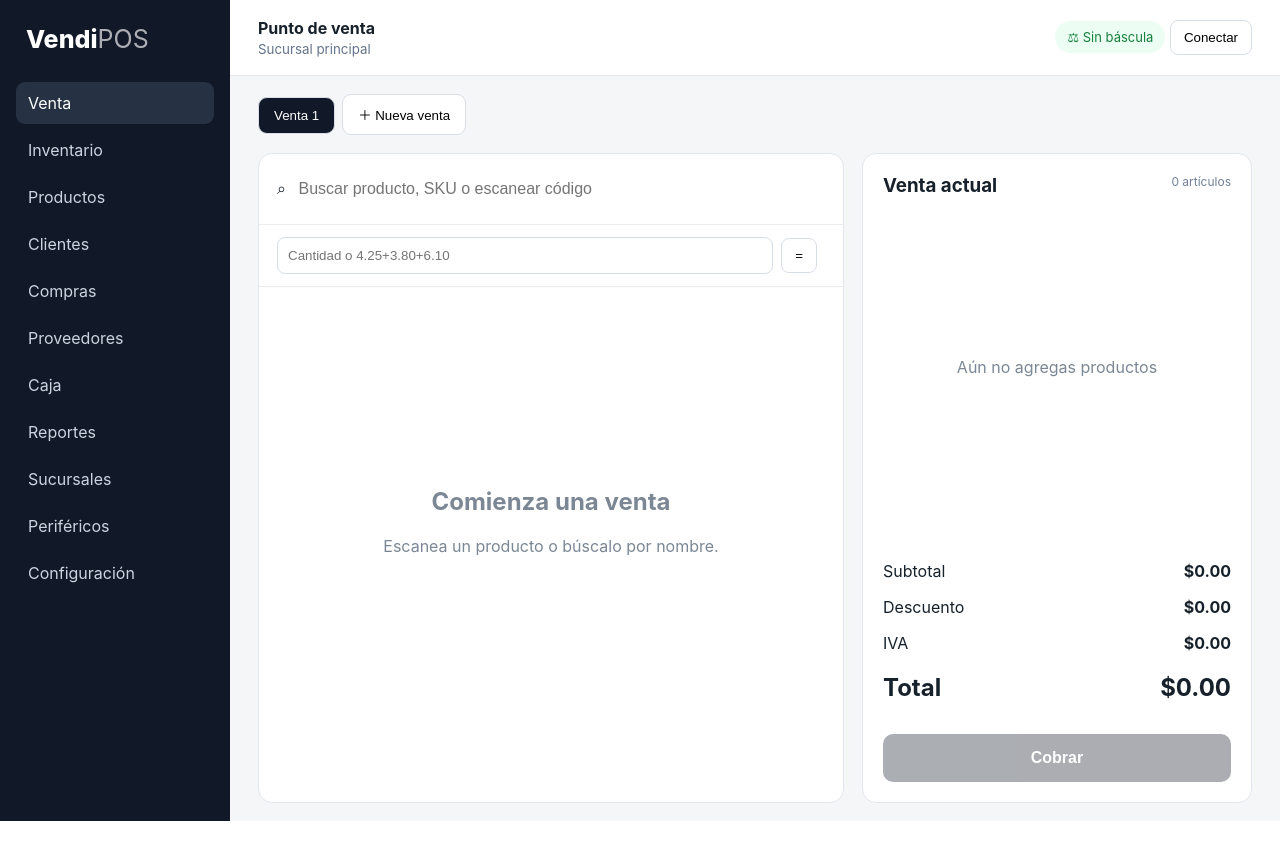
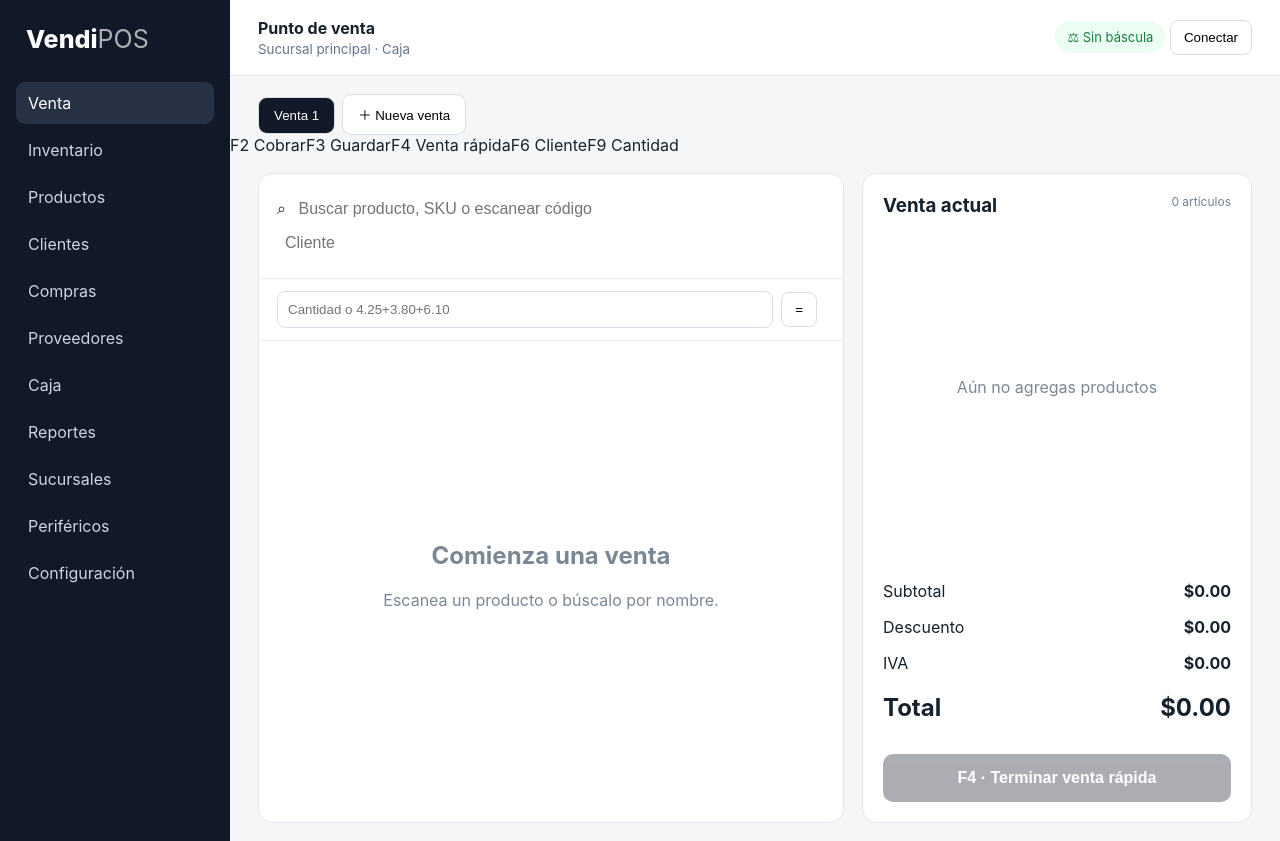
Before and after one commit to dibsgayosso/vendipos, a PHP site: page / in a window 1280 px wide. Run offline with PHP 8.4, Linux system fonts and the light colour scheme.

Commit message:
feat: public/index.php

```diff
--- a/public/index.php
+++ b/public/index.php
@@ -3,7 +3,8 @@ declare(strict_types=1);
 require dirname(__DIR__).'/vendor/autoload.php';
 ?><!doctype html><html lang="es"><head><meta charset="utf-8"><meta name="viewport" content="width=device-width,initial-scale=1"><title>Vendi POS</title><link rel="stylesheet" href="assets/app.css"></head><body>
 <aside><div class="brand">Vendi<span>POS</span></div><nav><a class="active">Venta</a><a>Inventario</a><a>Productos</a><a>Clientes</a><a>Compras</a><a>Proveedores</a><a>Caja</a><a>Reportes</a><a>Sucursales</a><a>Periféricos</a><a>Configuración</a></nav></aside>
-<main><header><div><b>Punto de venta</b><small>Sucursal principal</small></div><div><span id="scaleStatus" class="status">⚖ Sin báscula</span> <button id="connectScale">Conectar</button></div></header>
-<section class="tabs" id="saleTabs"></section>
-<section class="pos"><div class="catalog"><div class="search">⌕ <input placeholder="Buscar producto, SKU o escanear código"></div><div class="qtybar"><input id="qty" inputmode="decimal" placeholder="Cantidad o 4.25+3.80+6.10"><button id="qtyCalc">=</button><b id="scaleWeight"></b></div><div class="empty"><h2>Comienza una venta</h2><p>Escanea un producto o búscalo por nombre.</p></div></div>
-<div class="cart"><h3>Venta actual <span>0 artículos</span></h3><div class="cartempty">Aún no agregas productos</div><div class="totals"><p>Subtotal <b>$0.00</b></p><p>Descuento <b>$0.00</b></p><p>IVA <b>$0.00</b></p><h2>Total <b>$0.00</b></h2></div><button class="charge" disabled>Cobrar</button></div></section></main><script src="assets/pos.js"></script></body></html>
+<main><header><div><b>Punto de venta</b><small>Sucursal principal · Caja</small></div><div><span id="scaleStatus" class="status">⚖ Sin báscula</span> <button id="connectScale">Conectar</button></div></header>
+<div id="shortcutMessage" class="toast" hidden></div><section class="tabs" id="saleTabs"></section>
+<section class="shortcuts"><span>F2 Cobrar</span><span>F3 Guardar</span><span class="fast">F4 Venta rápida</span><span>F6 Cliente</span><span>F9 Cantidad</span></section>
+<section class="pos"><div class="catalog"><div class="search">⌕ <input placeholder="Buscar producto, SKU o escanear código"><input id="customerSearch" class="customer" placeholder="Cliente"></div><div class="qtybar"><input id="qty" inputmode="decimal" placeholder="Cantidad o 4.25+3.80+6.10"><button id="qtyCalc">=</button><b id="scaleWeight"></b></div><div class="empty"><h2>Comienza una venta</h2><p>Escanea un producto o búscalo por nombre.</p></div></div>
+<div class="cart"><h3>Venta actual <span>0 artículos</span></h3><div class="cartempty">Aún no agregas productos</div><div class="totals"><p>Subtotal <b>$0.00</b></p><p>Descuento <b>$0.00</b></p><p>IVA <b>$0.00</b></p><h2>Total <b>$0.00</b></h2></div><button id="quickFinish" class="charge" disabled>F4 · Terminar venta rápida</button></div></section></main><script src="assets/pos.js"></script></body></html>
```
